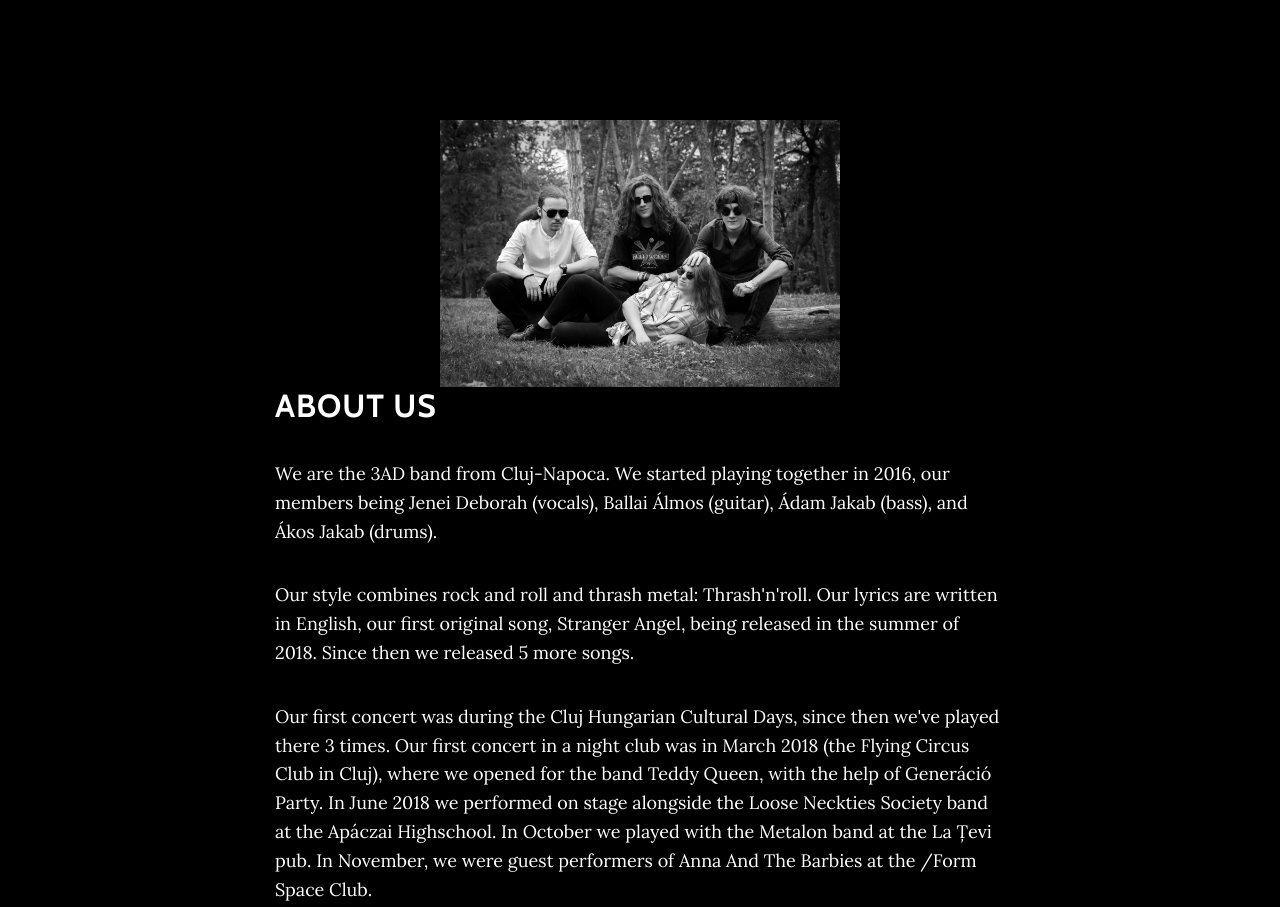
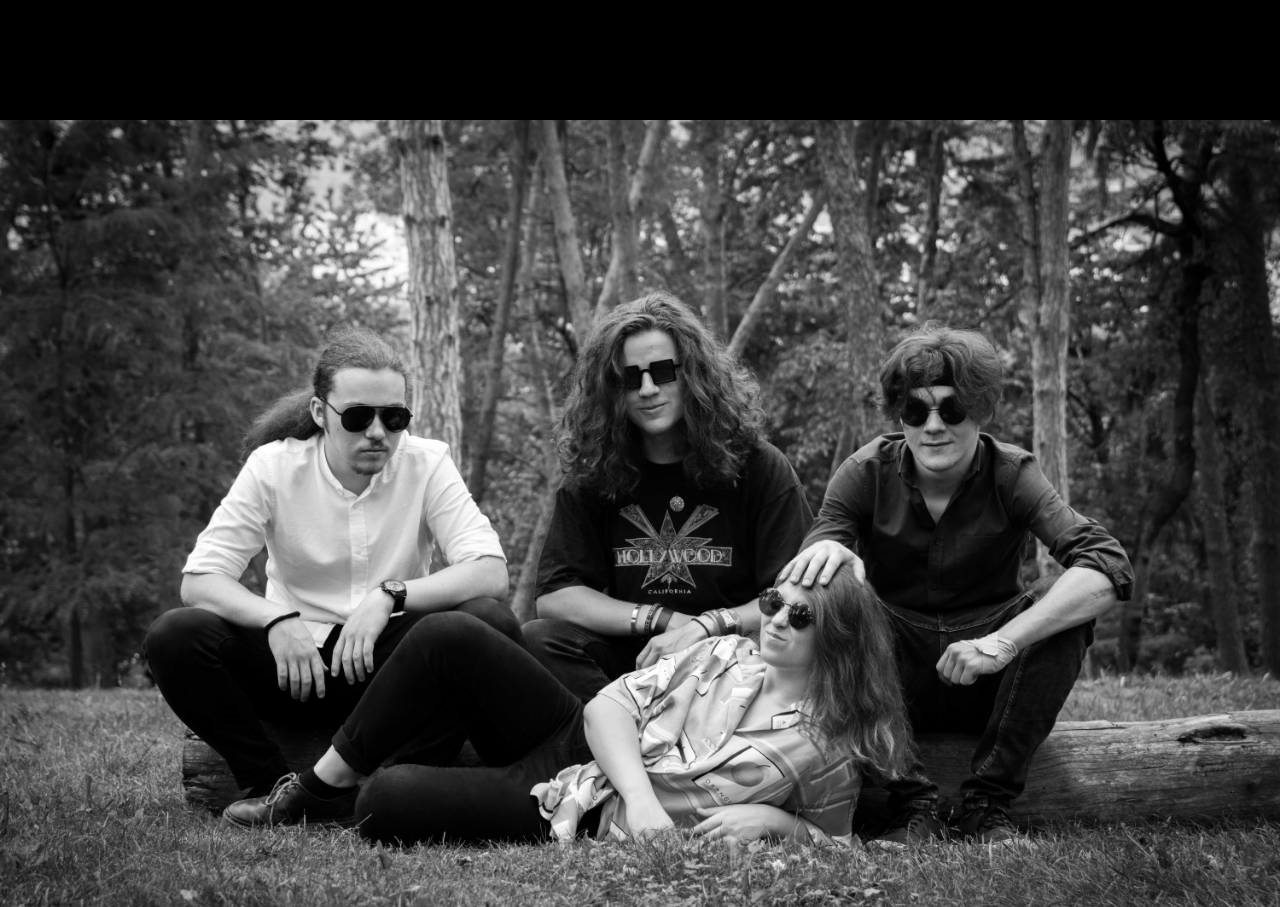
Before and after one commit to frvl/3ad-oldal, a plain HTML site: page index.html in a window 1280 px wide. Shown: the part 880-1787 px from the top of the page. Drawn offline with nearby package versions, Linux system fonts and the light colour scheme.

Commit message:
Update index.html

```diff
--- a/index.html
+++ b/index.html
@@ -27,7 +27,7 @@
     </div>
 
 </header>
-    <section id="about" class="content-section text-center"><img src="assets/img/park-bw.jpg" style="width: 400px; alt="Park">
+    <section id="about" class="content-section text-center"><img src="assets/img/park-bw.jpg" style=max-width:100%;>
         <div class="container">
             <div class="row">
                 <div class="col-lg-8 mx-auto">
```
